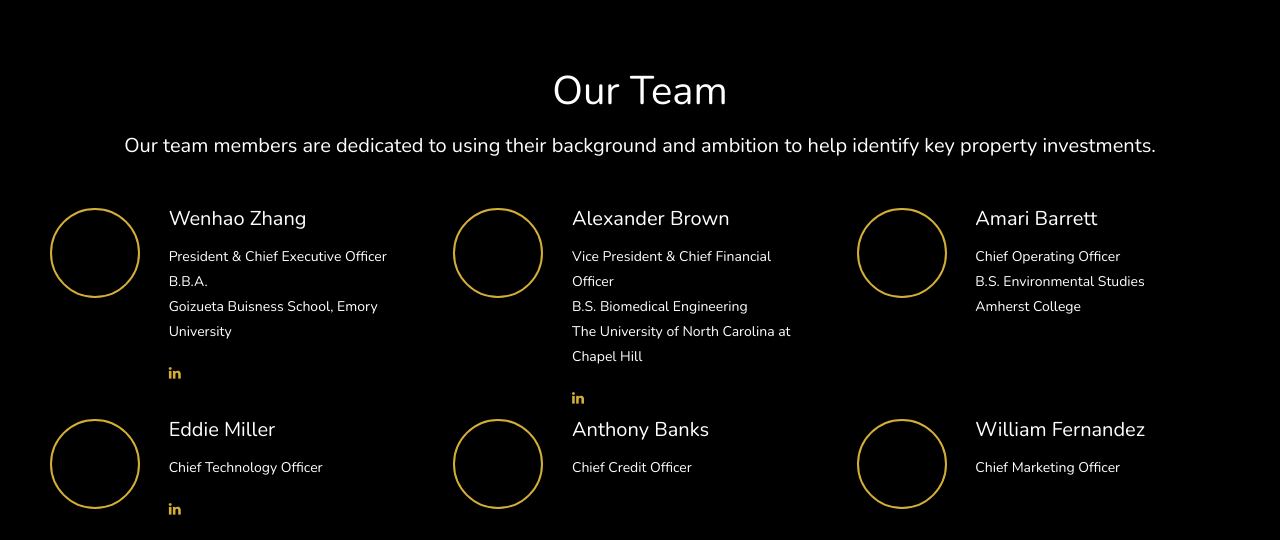
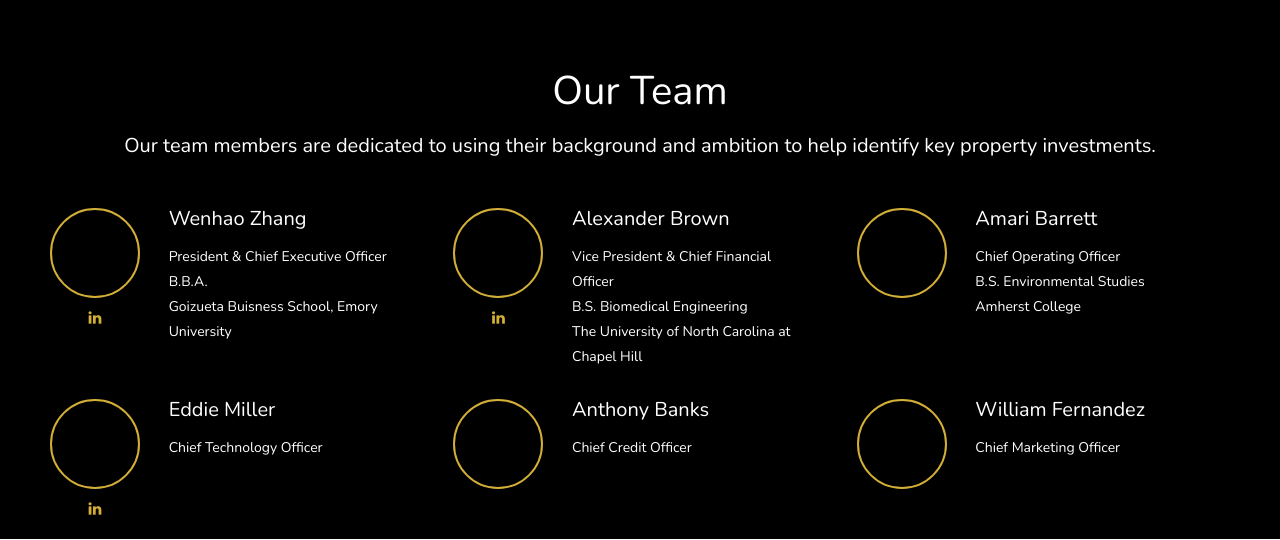
Before and after one commit to callistollc/callistollc.github.io, a PHP site: page / in a window 1280 px wide. Shown: the part 1201-1741 px from the top of the page. Run offline with PHP 8.4, Linux system fonts and the light colour scheme; some libraries are stand-ins or nearby versions.

Commit message:
Adjusted Linkedin icons

```diff
--- a/css/styles.css
+++ b/css/styles.css
@@ -764,11 +764,15 @@ Features List
     font-size: 25px;
     line-height: 90px;
 }
-.feature-icon i {
-    color: #4e9ba3
+
+.teamrow2 {
+    margin-top: 10px;
 }
 
-.teamrow2 {
+.fa-linkedin {
+    display: block;
+    color:#d4af37;
+    font-size: 15px;
     margin-top: 10px;
 }
 
--- a/index.html
+++ b/index.html
@@ -109,25 +109,26 @@
 						<div class="col-md-4 feature-1 wp2">
 							<div class="feature-icon">
 								<img src="" alt="">
+                                <a href="https://www.linkedin.com/in/wenha0/"><i class="fa fa-linkedin"></i></a>
 							</div>
 							<div class="feature-content">
 								<h1>Wenhao Zhang</h1>
 								<p>President &amp; Chief Executive Officer
                                 <br/>B.B.A.<br/>
                                 Goizueta Buisness School, Emory University</p>
-                                 <a href="https://www.linkedin.com/in/wenha0/"><i class="fa fa-linkedin"></i></a>
+
 							</div>
 						</div>
 						<div class="col-md-4 feature-2 wp2 delay-05s">
 							<div class="feature-icon">
 								<img src="" alt="">
+                                <a href="www.linkedin.com/in/alex-brown-bme"><i class="fa fa-linkedin"></i></a>
 							</div>
 							<div class="feature-content">
 								<h1>Alexander Brown</h1>
 								<p>Vice President &amp; Chief Financial Officer
                                 <br/>B.S. Biomedical Engineering<br/>
                                 The University of North Carolina at Chapel Hill</p>
-                                <a href="www.linkedin.com/in/alex-brown-bme"><i class="fa fa-linkedin"></i></a>
 							</div>
 						</div>
 						<div class="col-md-4 feature-3 wp2 delay-1s">
@@ -146,12 +147,12 @@
                         	<div class="col-md-4 feature-3 wp2 delay-1s">
 							<div class="feature-icon">
 								<img src="" alt="">
+                                  <a href="https://www.linkedin.com/in/eddie-miller-130a2614b/"><i class="fa fa-linkedin"></i></a>
 							</div>
 							<div class="feature-content">
 								<h1>Eddie Miller</h1>
 								<p>Chief Technology Officer
                                 </p>
-                                  <a href="https://www.linkedin.com/in/eddie-miller-130a2614b/"><i class="fa fa-linkedin"></i></a>
 							</div>
 						</div>
                         <div class="col-md-4 feature-3 wp2 delay-1s">
```
Also changed, not shown: 1 other file.
